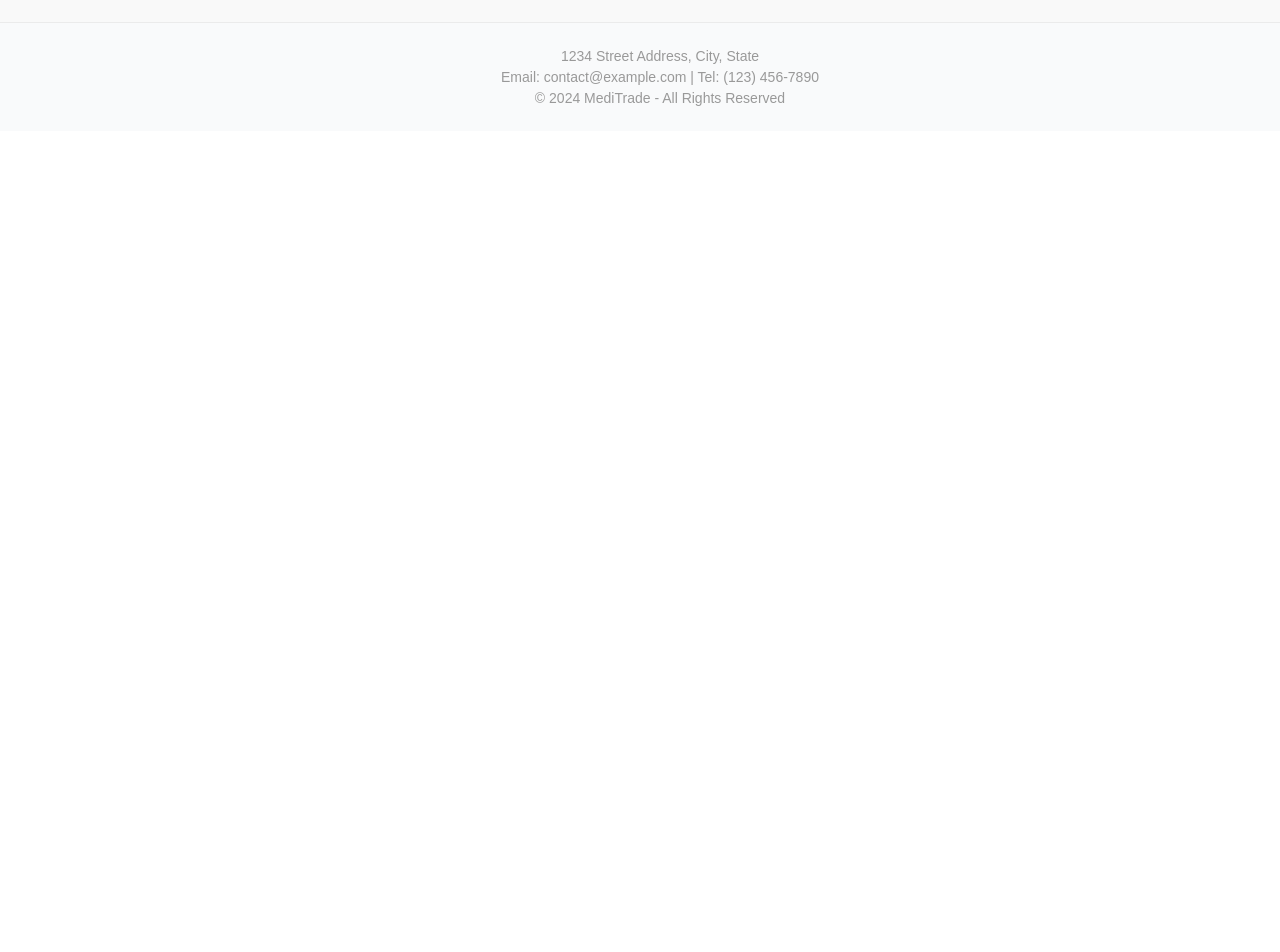
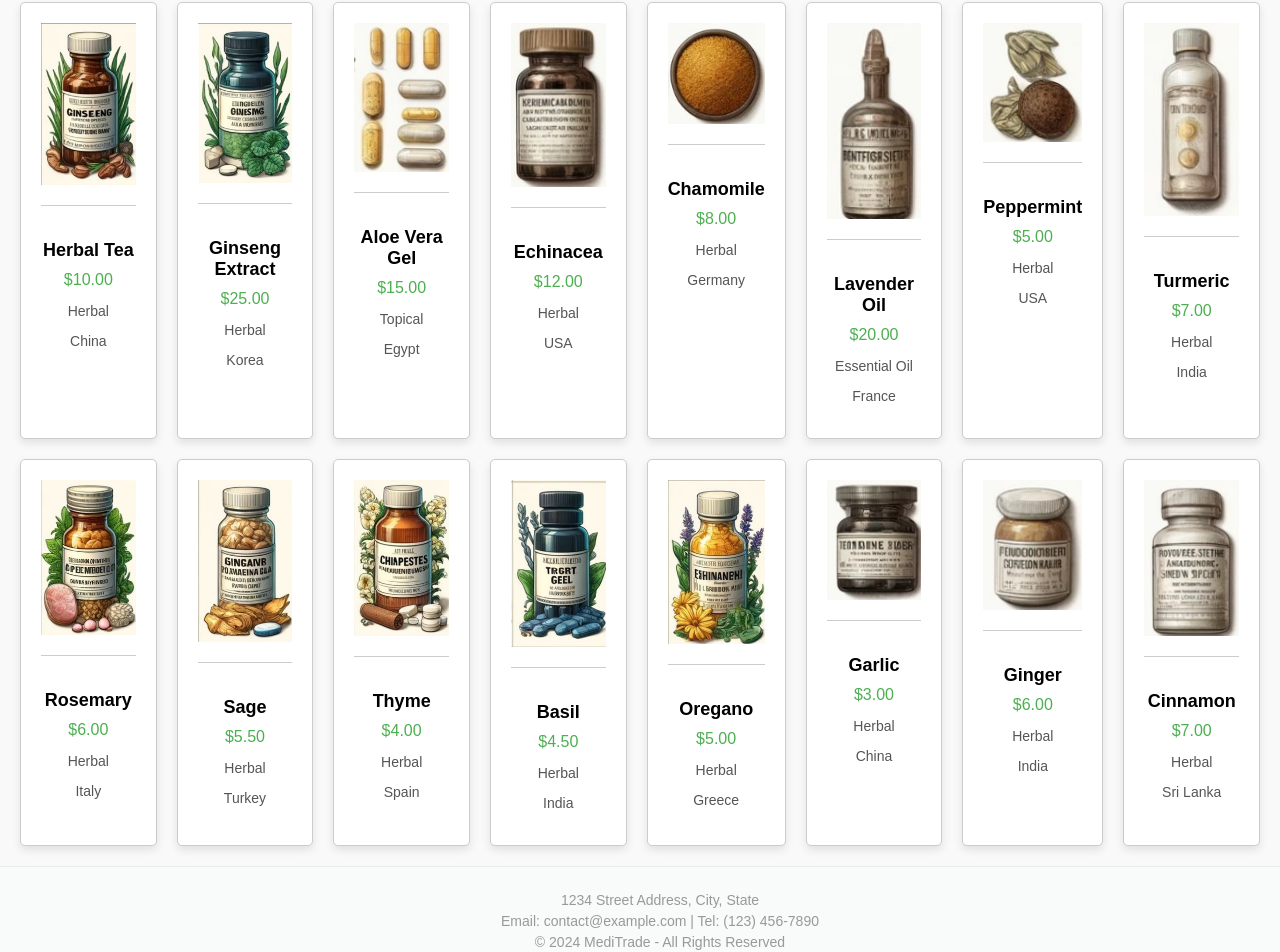
Before and after one commit to williamzhu1/Distributed, a React (Create React App) app in the folder meditrade-app/: page /home in a window 1280 px wide. Shown: the part 1049-2001 px from the top of the page. Before the commit the page ends 1180 px from the top, so only its background shows below. Built offline with nearby package versions, Linux system fonts and the light colour scheme.

Commit message:
added sample search result

```diff
--- a/meditrade-app/src/components/Home.tsx
+++ b/meditrade-app/src/components/Home.tsx
@@ -1,19 +1,146 @@
 import React from "react";
 import { Link } from "react-router-dom";
-import "./home.css"; // Make sure your CSS file is linked
-import logo_horizontal from "../images/logo_horizontal.jpeg"; // Ensure the logo image path is correct
+import "./home.css";
+import logo_horizontal from "../images/logo_horizontal.jpeg";
 import banner from "../images/banner.jpeg";
-import Footer from "./Footer"; // Assuming Footer is a separate component
+import product1 from "../images/products/Sample1.jpeg"; // Ensure these paths are correct
+import product2 from "../images/products/Sample2.jpeg"; // Ensure these paths are correct
+import product3 from "../images/products/Sample3.jpeg"; // Ensure these paths are correct
+import product4 from "../images/products/Sample4.jpeg"; // Ensure these paths are correct
+import product5 from "../images/products/Sample5.jpeg"; // Ensure these paths are correct
+import product6 from "../images/products/Sample6.jpeg"; // Ensure these paths are correct
+import product7 from "../images/products/Sample7.jpeg"; // Ensure these paths are correct
+import product8 from "../images/products/Sample8.jpeg"; // Ensure these paths are correct
+import product9 from "../images/products/Sample9.jpeg"; // Ensure these paths are correct
+import product10 from "../images/products/Sample10.jpeg"; // Ensure these paths are correct
+import product11 from "../images/products/Sample11.jpeg"; // Ensure these paths are correct
+import product12 from "../images/products/Sample12.jpeg"; // Ensure these paths are correct
+import product13 from "../images/products/Sample13.jpeg"; // Ensure these paths are correct
+import product14 from "../images/products/Sample14.jpeg"; // Ensure these paths are correct
+import product15 from "../images/products/Sample15.jpeg"; // Ensure these paths are correct
+import product16 from "../images/products/Sample16.jpeg"; // Ensure these paths are correct
+import Footer from "./Footer";
+
+const products = [
+  {
+    image: product1,
+    name: "Herbal Tea",
+    price: "$10.00",
+    genre: "Herbal",
+    origin: "China",
+  },
+  {
+    image: product2,
+    name: "Ginseng Extract",
+    price: "$25.00",
+    genre: "Herbal",
+    origin: "Korea",
+  },
+  {
+    image: product3,
+    name: "Aloe Vera Gel",
+    price: "$15.00",
+    genre: "Topical",
+    origin: "Egypt",
+  },
+  {
+    image: product4,
+    name: "Echinacea",
+    price: "$12.00",
+    genre: "Herbal",
+    origin: "USA",
+  },
+  {
+    image: product5,
+    name: "Chamomile",
+    price: "$8.00",
+    genre: "Herbal",
+    origin: "Germany",
+  },
+  {
+    image: product6,
+    name: "Lavender Oil",
+    price: "$20.00",
+    genre: "Essential Oil",
+    origin: "France",
+  },
+  {
+    image: product7,
+    name: "Peppermint",
+    price: "$5.00",
+    genre: "Herbal",
+    origin: "USA",
+  },
+  {
+    image: product8,
+    name: "Turmeric",
+    price: "$7.00",
+    genre: "Herbal",
+    origin: "India",
+  },
+  {
+    image: product9,
+    name: "Rosemary",
+    price: "$6.00",
+    genre: "Herbal",
+    origin: "Italy",
+  },
+  {
+    image: product10,
+    name: "Sage",
+    price: "$5.50",
+    genre: "Herbal",
+    origin: "Turkey",
+  },
+  {
+    image: product11,
+    name: "Thyme",
+    price: "$4.00",
+    genre: "Herbal",
+    origin: "Spain",
+  },
+  {
+    image: product12,
+    name: "Basil",
+    price: "$4.50",
+    genre: "Herbal",
+    origin: "India",
+  },
+  {
+    image: product13,
+    name: "Oregano",
+    price: "$5.00",
+    genre: "Herbal",
+    origin: "Greece",
+  },
+  {
+    image: product14,
+    name: "Garlic",
+    price: "$3.00",
+    genre: "Herbal",
+    origin: "China",
+  },
+  {
+    image: product15,
+    name: "Ginger",
+    price: "$6.00",
+    genre: "Herbal",
+    origin: "India",
+  },
+  {
+    image: product16,
+    name: "Cinnamon",
+    price: "$7.00",
+    genre: "Herbal",
+    origin: "Sri Lanka",
+  },
+];
 
 const Home = () => {
   return (
     <div className="home-page">
       <header className="home-header">
-        <img
-          src={logo_horizontal}
-          alt="MediTrade Logo"
-          className="logo_horizontal"
-        />
+        <img src={logo_horizontal} alt="MediTrade Logo" className="logo_horizontal" />
         <nav>
           <Link to="/home">Home</Link>
           <Link to="/login">Login</Link>
@@ -25,8 +152,7 @@ const Home = () => {
         <img src={banner} alt="Herbal Banner" className="banner-image" />
         <h1>Discover Ancient Remedies from Around the World</h1>
         <p>
-          Explore unique medicines and herbs from various places like China and
-          the Amazon Forest.
+          Explore unique medicines and herbs from various places like China and the Amazon Forest.
         </p>
       </div>
       <div className="search-bar">
@@ -34,7 +160,17 @@ const Home = () => {
         <button>Search</button>
       </div>
       <div className="results-section">
-        {/* Results of the search will be displayed here */}
+        {products.map((product, index) => (
+          <div key={index} className="product-card">
+            <img src={product.image} alt={product.name} className="product-image" />
+            <div className="product-info">
+              <h2>{product.name}</h2>
+              <p className="product-price">{product.price}</p>
+              <p className="product-genre">{product.genre}</p>
+              <p className="product-origin">{product.origin}</p>
+            </div>
+          </div>
+        ))}
       </div>
       <Footer />
     </div>
--- a/meditrade-app/src/components/home.css
+++ b/meditrade-app/src/components/home.css
@@ -1,28 +1,25 @@
-.home-page html,
-.home-page body {
-  background-image: none;
-  background-color: #fff;
+body {
+  font-family: Arial, sans-serif;
 }
 
-.home-container {
-  font-family: "Arial", sans-serif; /* Change as needed */
-  flex: 1; /* Ensures container takes necessary space */
+.home-page {
   display: flex;
   flex-direction: column;
-  justify-content: space-between; /* Space distribution */
+  min-height: 100vh;
+  background-color: #fff;
 }
 
 .home-header {
   display: flex;
   justify-content: space-between;
   align-items: center;
-  padding: 15px 40px; /* Increase padding to make the header larger */
+  padding: 15px 40px;
   background: #fff;
   box-shadow: 0 2px 4px rgba(0, 0, 0, 0.1);
 }
 
 .logo_horizontal {
-  height: 50px; /* Adjust size as needed */
+  height: 50px;
 }
 
 nav a {
@@ -33,49 +30,49 @@ nav a {
 }
 
 nav a:hover {
-  color: #4caf50; /* Theme color */
+  color: #4caf50;
 }
 
 .hero {
   position: relative;
-  text-align: left; /* Ensure text alignment is consistent */
-  padding-left: 0%; /* Add padding to move text from the very edge of the image */
-  padding-top: 5px; /* Space from the top of the container */
+  text-align: left;
+  padding-left: 0%;
+  padding-top: 5px;
   color: white;
-  width: 100%; /* Ensure the hero covers the full width */
+  width: 100%;
 }
 
 .banner-image {
   width: 100%;
   height: auto;
-  display: block; /* Ensures the image does not have any inline spacing */
-  opacity: 1; /* Optional: Slightly see-through */
+  display: block;
+  opacity: 1;
 }
 
 .hero h1,
 .hero p {
   position: absolute;
-  left: 0%; /* Start text from 5% from the left, adjust as needed */
+  left: 0%;
   padding: 10px;
   align-items: left;
   border-radius: 5px;
-  box-sizing: border-box; /* Includes padding and border in the element's total width and height */
+  box-sizing: border-box;
   color: white;
 }
 
 .hero h1 {
-  top: 15%; /* Adjust top position as necessary */
+  top: 15%;
   align-items: left;
   width: 37.5%;
   padding-left: 40px;
-  font-size: 2.5em; /* Large text size */
+  font-size: 2.5em;
 }
 
 .hero p {
   width: 40%;
   align-items: left;
-  top: 35%; /* Position just below the h1 */
-  font-size: 1.5em; /* Smaller text size than h1 */
+  top: 35%;
+  font-size: 1.5em;
   left: 5%;
 }
 
@@ -100,38 +97,88 @@ nav a:hover {
   box-shadow: 0 4px 6px rgba(0, 0, 0, 0.1);
   font-size: 16px;
   cursor: pointer;
-  transition:
-    background-color 0.3s,
-    transform 0.3s;
+  transition: background-color 0.3s, transform 0.3s;
 }
 
 .search-bar button:hover {
-  background-color: light-gray; /* Darker green on hover */
+  background-color: light-gray;
   color: black;
-  transform: translateY(-2px); /* Slight lift effect on hover */
+  transform: translateY(-2px);
 }
 
 .search-bar button:active {
-  background-color: gray; /* Even darker green on active */
-  transform: translateY(0); /* Reset lift effect on active */
+  background-color: gray;
+  transform: translateY(0);
 }
 
 .results-section {
+  display: grid;
+  grid-template-columns: repeat(8, 1fr);
+  gap: 20px;
   padding: 20px;
   background-color: #f9f9f9;
 }
 
+.product-card {
+  background-color: white;
+  border: 1px solid #ccc;
+  border-radius: 5px;
+  box-shadow: 0 4px 8px rgba(0, 0, 0, 0.1);
+  padding: 20px;
+  text-align: center;
+}
+
+.product-image {
+  width: 100%;
+  height: auto;
+  border-bottom: 1px solid #ccc;
+  padding-bottom: 20px;
+  margin-bottom: 20px;
+}
+
+.product-info h2 {
+  font-size: 18px;
+  margin: 10px 0;
+}
+
+.product-price {
+  font-size: 16px;
+  color: #4caf50;
+  margin: 10px 0;
+}
+
+.product-genre, .product-origin {
+  font-size: 14px;
+  color: #555;
+}
+
 /* Additional styles for responsiveness */
+@media (max-width: 1200px) {
+  .results-section {
+    grid-template-columns: repeat(4, 1fr);
+  }
+}
+
 @media (max-width: 768px) {
   .home-header {
     flex-direction: column;
   }
 
   .hero h1 {
-    font-size: 5vw; /* Adjust as needed */
+    font-size: 5vw;
   }
 
   .hero p {
-    font-size: 4vw; /* Adjust as needed */
+    font-size: 4vw;
+  }
+
+  .results-section {
+    grid-template-columns: repeat(2, 1fr);
   }
 }
+
+@media (max-width: 480px) {
+  .results-section {
+    grid-template-columns: 1fr;
+  }
+}
```
